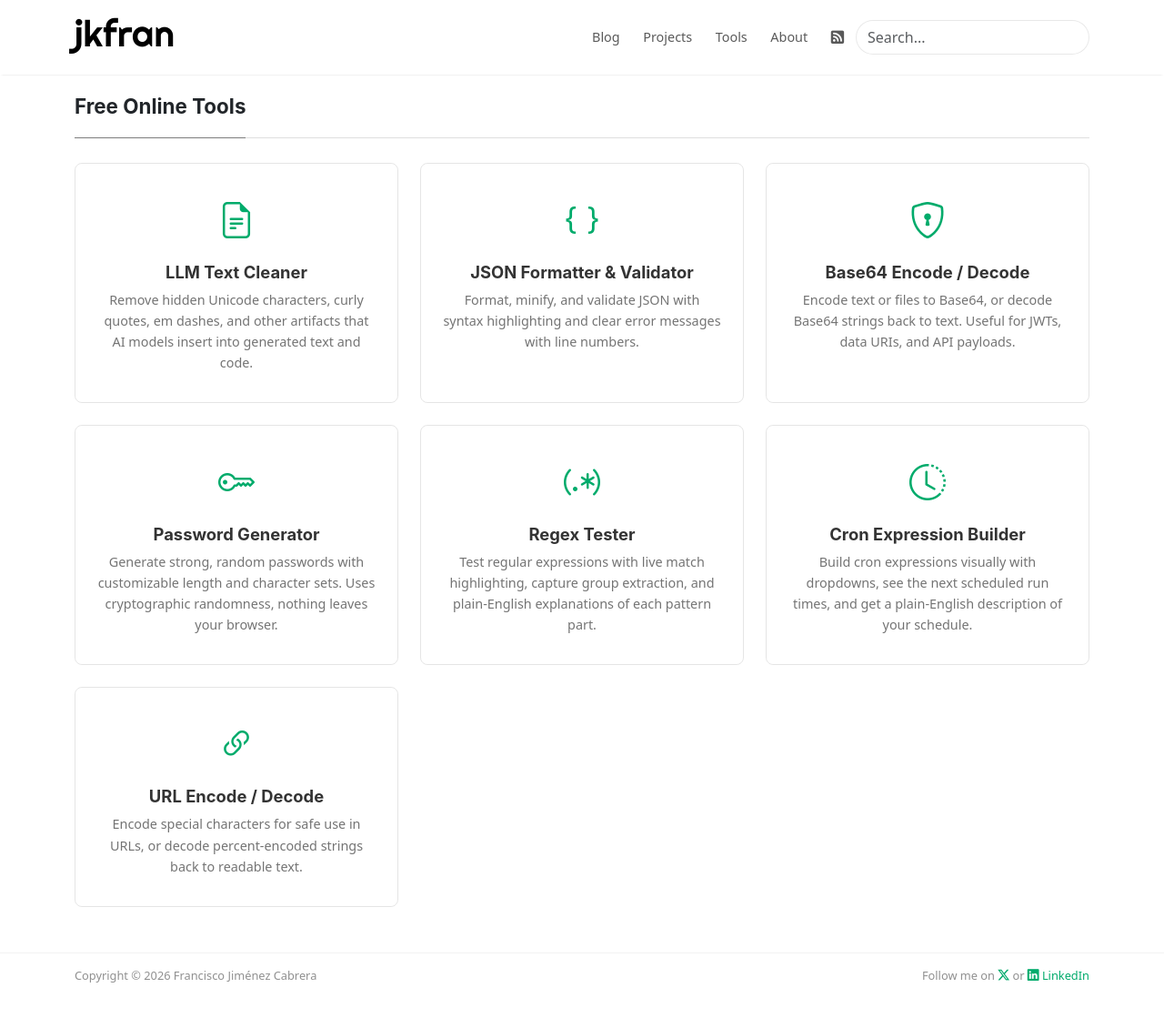
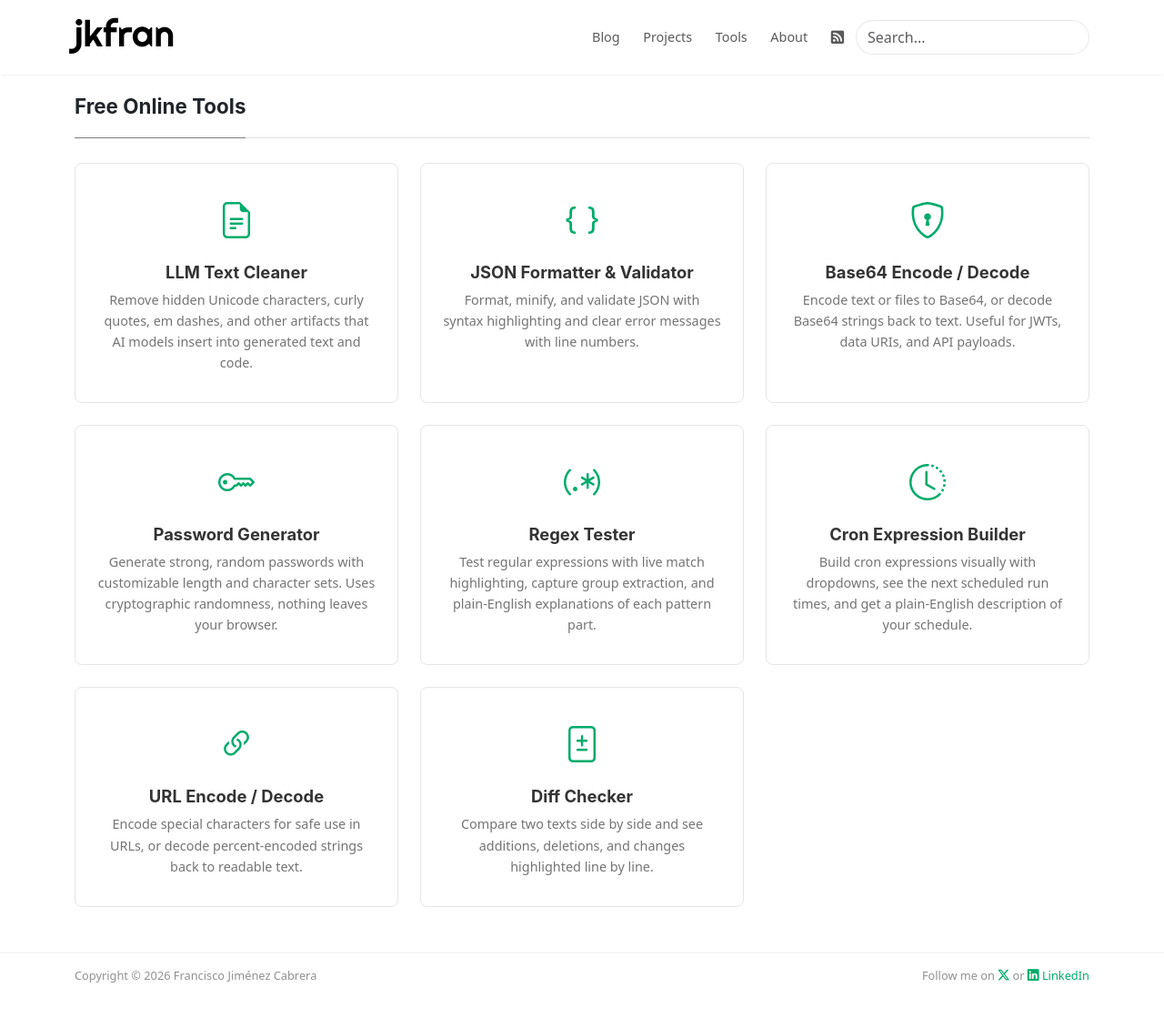
Before and after one commit to jkfran/jkfran.com, a Jekyll site: the page built from _pages/tools.md, in a window 1280 px wide and 1156 px high. Shown: the top 1119 px of the window at 91% size. Built offline with Jekyll 4.4.1, drawn with Linux system fonts in a browser that asks for light colours.

Commit message:
Add Diff Checker tool with line-by-line comparison
New tool at /tools/diff-checker/ featuring:
- Side-by-side text input (Original vs Modified)
- Myers diff algorithm for optimal line-by-line comparison
- GitHub-style output: green additions, red deletions, grey unchanged
- Dual line numbers (original + modified) in gutter columns
- Stats banner: "3 additions, 2 deletions, 10 unchanged lines"
- Sample button with a JS function refactoring example
- Swap, paste, clear buttons
- Scrollable output with 600px max height
- SEO-optimized for "diff checker" (500k+ monthly searches)

```diff
--- a/_pages/tools.md
+++ b/_pages/tools.md
@@ -48,4 +48,10 @@ permalink: /tools
     <p>Encode special characters for safe use in URLs, or decode percent-encoded strings back to readable text.</p>
   </a>
 
+  <a href="{{ site.baseurl }}/tools/diff-checker/" class="tool-card">
+    <div class="tool-icon"><i class="bi bi-file-diff"></i></div>
+    <h3>Diff Checker</h3>
+    <p>Compare two texts side by side and see additions, deletions, and changes highlighted line by line.</p>
+  </a>
+
 </div>
--- /dev/null
+++ b/_sass/pages/_tools-diff.scss
@@ -0,0 +1,62 @@
+// Diff Checker tool
+
+.diff-container {
+  border: 1px solid rgba(0, 0, 0, 0.12);
+  border-radius: 6px;
+  overflow: auto;
+  max-height: 600px;
+  margin-bottom: 1.5rem;
+}
+
+.diff-table {
+  width: 100%;
+  border-collapse: collapse;
+  font-family: SFMono-Regular, Consolas, "Liberation Mono", Menlo, monospace;
+  font-size: 0.82rem;
+  line-height: 1.5;
+}
+
+.diff-ln {
+  width: 40px;
+  min-width: 40px;
+  padding: 0 8px;
+  text-align: right;
+  color: rgba(0, 0, 0, 0.3);
+  border-right: 1px solid rgba(0, 0, 0, 0.08);
+  user-select: none;
+  vertical-align: top;
+}
+
+.diff-code {
+  padding: 0 12px;
+  white-space: pre-wrap;
+  word-break: break-all;
+}
+
+.diff-equal {
+  background: #fff;
+}
+
+.diff-add {
+  background: #e6ffec;
+
+  .diff-code {
+    color: #22863a;
+  }
+
+  .diff-ln {
+    background: #d4f8db;
+  }
+}
+
+.diff-remove {
+  background: #ffeef0;
+
+  .diff-code {
+    color: #cb2431;
+  }
+
+  .diff-ln {
+    background: #fdd;
+  }
+}
--- a/assets/css/main.scss
+++ b/assets/css/main.scss
@@ -23,6 +23,7 @@
 @import "pages/tools-json";
 @import "pages/tools-password";
 @import "pages/tools-regex";
+@import "pages/tools-diff";
 @import "pages/about";
 @import "pages/goodreads";
 
```
Also changed, not shown: _tools/diff-checker.html (added, +265 -0 lines).
